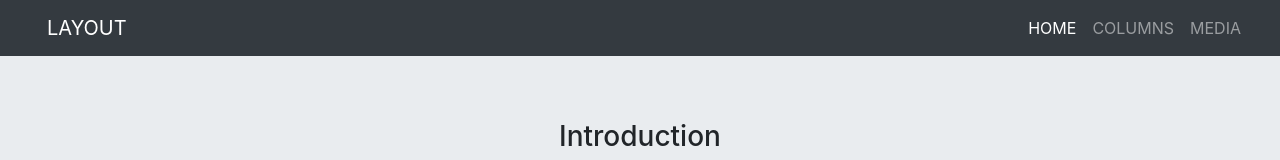
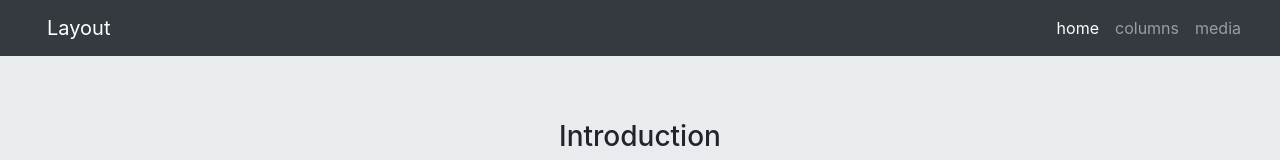
Before and after one commit to hammerbeck/special-octo-guide, a plain HTML site: page docs/index.html in a window 1280 px wide. Shown: the top 160 px of the page. Drawn offline with nearby package versions, Linux system fonts and the light colour scheme.

Commit message:
simplified text-uppercase in files

```diff
--- a/docs/index.html
+++ b/docs/index.html
@@ -28,9 +28,9 @@
             <span class="navbar-toggler-icon"></span>
           </button>
 
-          <a class="navbar-brand text-uppercase" href="#page-hero"><a class="navbar-brand text-uppercase" href="index.html">Layout</a>
+          <a class="navbar-brand" href="#page-hero"><a class="navbar-brand" href="index.html">Layout</a>
           <div class="collapse navbar-collapse" id="myTogglerNav">
-            <div class="navbar-nav ml-auto font-weight-regular text-uppercase">
+            <div class="navbar-nav ml-auto font-weight-regular">
               <a class="nav-item nav-link text-white" href="index.html">home</a>
               <a class="nav-item nav-link" href="columns.html">columns</a>
               <a class="nav-item nav-link" href="media.html">media</a>
```
